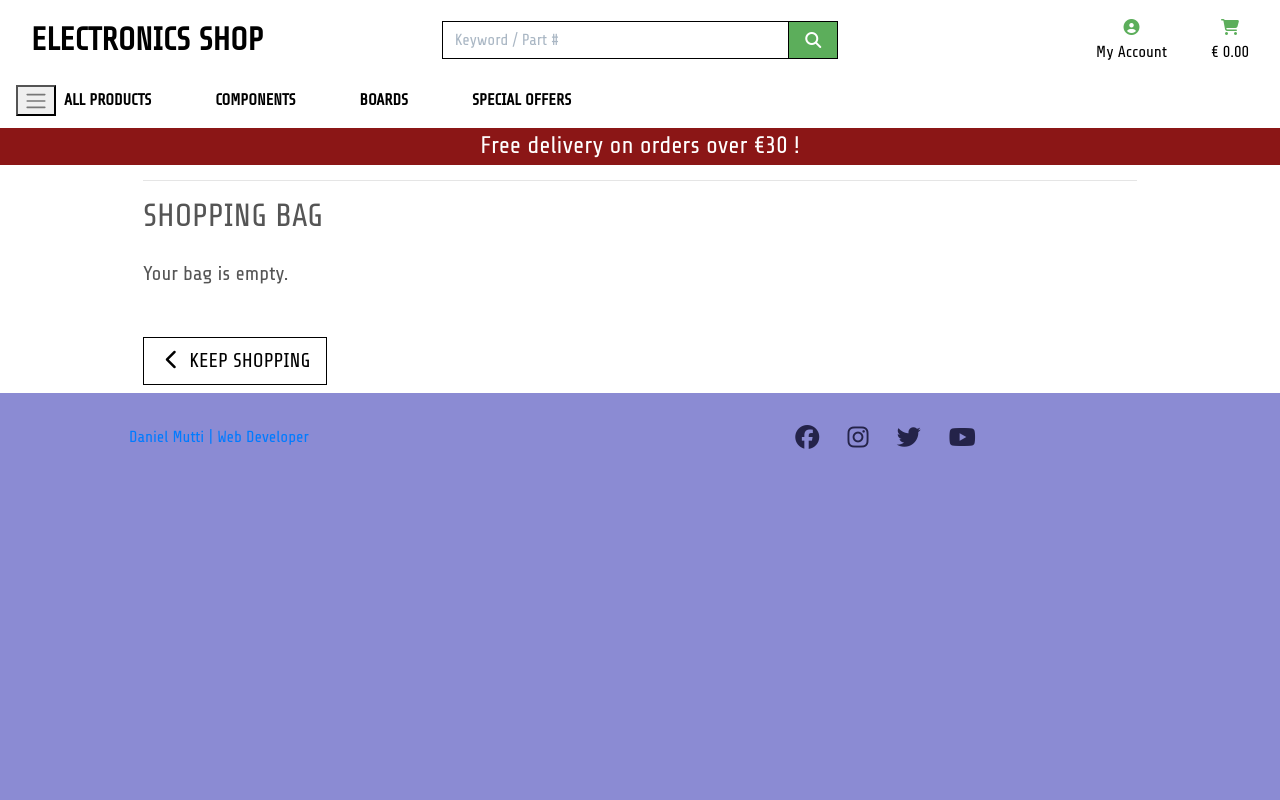
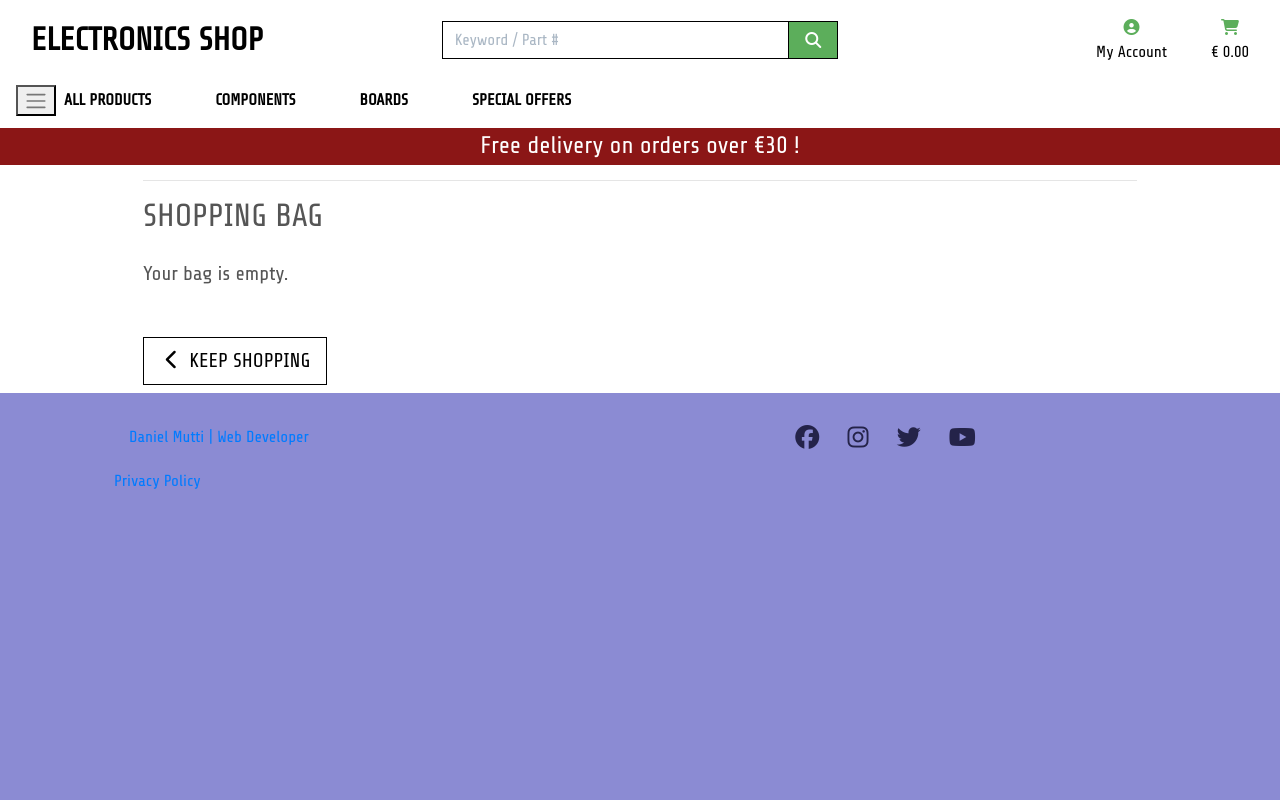
Before and after one commit to MuttiD/ElectroShop, a Django app: page /bag/ in a window 1280 px wide. Run offline with Django 3.2, Linux system fonts and the light colour scheme; some libraries are stand-ins or nearby versions.

Commit message:
Add GDPR

```diff
--- a/templates/includes/footer.html
+++ b/templates/includes/footer.html
@@ -36,6 +36,11 @@
                     </li>
                 </ul>
             </div>
+            <div class="row">
+                <p>
+                    <a href="https://www.privacypolicygenerator.info/live.php?token=NXFGH0TllxDkZGFfBa7pNnyoxlokp2D7" target="_blank">Privacy Policy</a>
+                </p>
+            </div>
         </div>
 
     </div>
```
